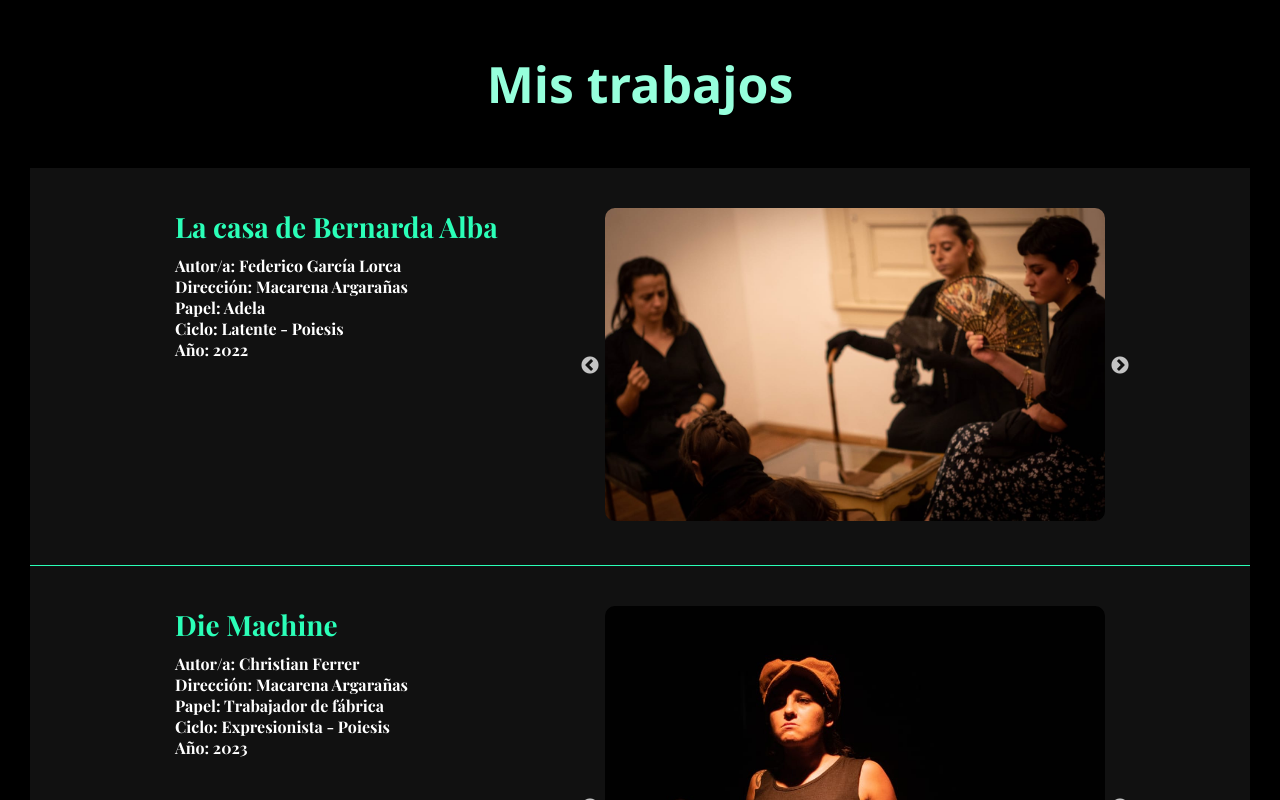
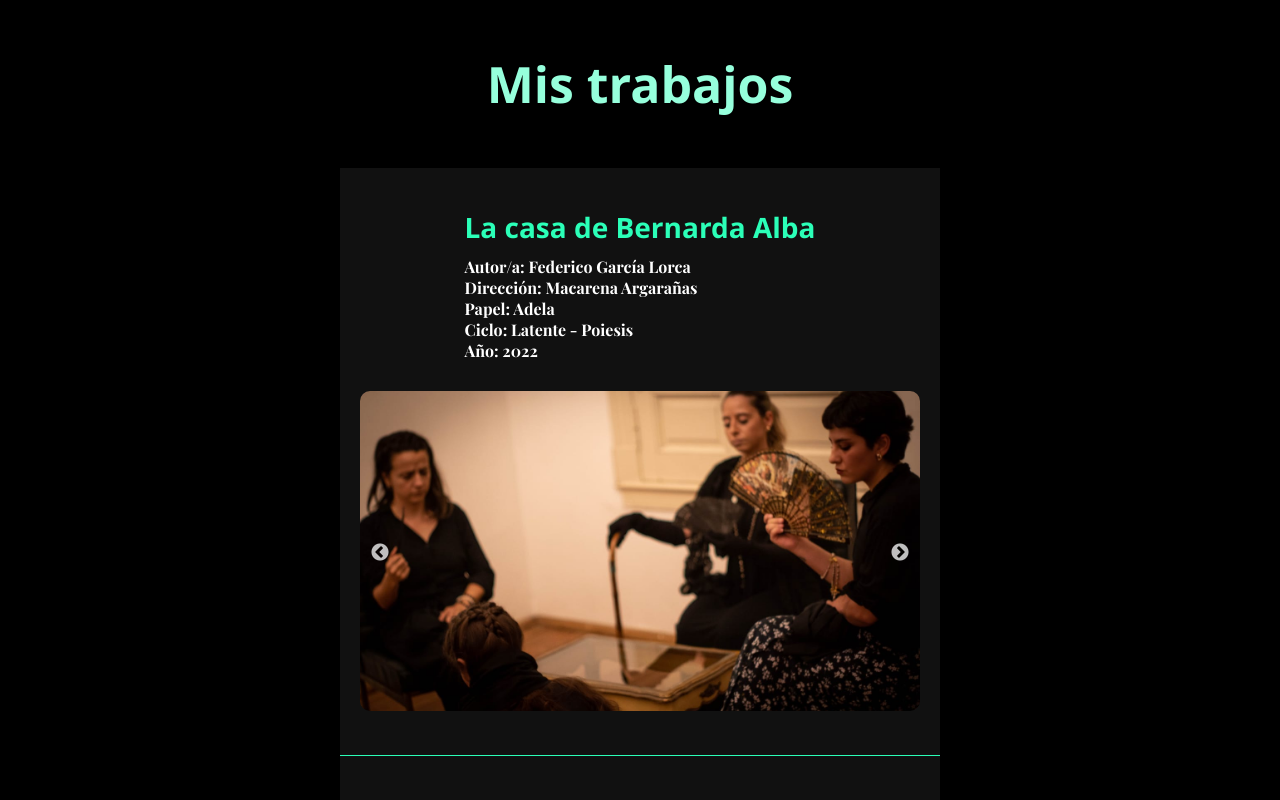
Before and after one commit to AgustinEA-dev/portfolio-milena-gracioso, a React (Create React App) app: page /mis-trabajos in a window 1280 px wide. Shown: the top 800 px of the page. Built offline with nearby package versions, Linux system fonts and the light colour scheme.

Commit message:
working on plays sections

```diff
--- a/src/components/cover/component-cover.jsx
+++ b/src/components/cover/component-cover.jsx
@@ -23,7 +23,9 @@ export function Cover() {
             <Link className="link-work" to="/mis-trabajos">
               Mi trabajo
             </Link>
-            div
+          </div>
+          <div className="grid-imgs">
+            <img src="/assets/imgs/bernarda-alba-foto4.jpeg" alt="Imagen 1" />
           </div>
         </div>
         <div class="cover-gradient-bottom"></div>
--- a/src/components/cover/styles-cover.css
+++ b/src/components/cover/styles-cover.css
@@ -2,10 +2,6 @@
     width: 100%;
     margin: auto;
     background-color: #000000;
-    background-image: url('https://www.transparenttextures.com/patterns/asfalt-light.png');
-    background-repeat: repeat;
-    background-size: auto;
-    background-position: center;
 }
 
 .cover-container {
@@ -17,9 +13,7 @@
     width: 90%;
     min-height: 100vh;
     display: flex;
-    flex-direction: column;
     margin: auto;
-    z-index: 0;
 }
 
 .cover-container::before,
@@ -48,9 +42,7 @@
     animation-delay: 4s;
 }
 
-.cover-gradient-bottom {
-    display: none;
-}
+.cover-gradient-bottom {}
 
 @keyframes floatBox {
 
@@ -138,6 +130,43 @@ cover-text-container */
     transform: translateY(-2px);
 }
 
+.cover-gradient-bottom {
+    display: inline;
+    position: absolute;
+    bottom: 0;
+    left: 0;
+    width: 100%;
+    height: 150px;
+    background: linear-gradient(to bottom, rgba(0, 0, 0, 0) 0%, #000 100%);
+    pointer-events: none;
+    z-index: 1;
+}
+
+/* imgs-grid-container */
+.grid-imgs {
+    height: 300px;
+    display: grid;
+    grid-template-rows: 1fr;
+    gap: 10px;
+    margin-top: 2rem;
+    position: relative;
+    z-index: 2;
+}
+
+.grid-imgs img {
+    width: 100%;
+    height: 100%;
+    object-fit: cover;
+    border-radius: 12px;
+    box-shadow: 0 4px 10px rgba(0, 0, 0, 0.2);
+}
+
+/* Diseño específico para 3 imágenes */
+.grid-imgs img:nth-child(1) {
+    grid-column: 1 / 2;
+    grid-row: 1 / 3;
+}
+
 /* cover-imgs-container */
 
 .cover-imgs-container {
@@ -214,6 +243,10 @@ cover-text-container */
         padding-top: 60px;
     }
 
+    .grid-imgs {
+        display: none;
+    }
+
 }
 
 @media(max-width:570px) {
@@ -244,18 +277,6 @@ cover-text-container */
         background-position: center 200px;
     }
 
-    .cover-gradient-bottom {
-        display: inline;
-        position: absolute;
-        bottom: 0;
-        left: 0;
-        width: 100%;
-        height: 150px;
-        background: linear-gradient(to bottom, rgba(0, 0, 0, 0) 0%, #000 100%);
-        pointer-events: none;
-        z-index: 1;
-    }
-
     .cover-overlay {
         display: none;
     }
--- a/src/components/work/component-play-item.jsx
+++ b/src/components/work/component-play-item.jsx
@@ -1,6 +1,8 @@
 import Slider from "react-slick";
 import "slick-carousel/slick/slick.css";
 import "slick-carousel/slick/slick-theme.css";
+
+import "./styles-play-item.css";
 
 export function PlayItem({ cicle, title, writer, director, rol, year, imgs }) {
   const settings = {
@@ -16,10 +18,9 @@ export function PlayItem({ cicle, title, writer, director, rol, year, imgs }) {
   };
 
   return (
-    <div style={styles.container}>
-      {/* Columna izquierda: texto */}
-      <div style={styles.info}>
-        <h2 style={styles.title}>{title}</h2>
+    <div className="play-item-container">
+      <div className="play-item-info">
+        <h2 className="play-item-title">{title}</h2>
         {writer && (
           <p>
             <strong>Autor/a:</strong> {writer}
@@ -39,12 +40,15 @@ export function PlayItem({ cicle, title, writer, director, rol, year, imgs }) {
         </p>
       </div>
 
-      {/* Columna derecha: slider */}
-      <div style={styles.slider}>
+      <div className="play-item-slider">
         <Slider {...settings}>
           {imgs.map((img, i) => (
             <div key={i}>
-              <img src={img} alt={`${title} ${i + 1}`} style={styles.image} />
+              <img
+                src={img}
+                alt={`${title} ${i + 1}`}
+                className="play-item-image"
+              />
             </div>
           ))}
         </Slider>
@@ -52,40 +56,3 @@ export function PlayItem({ cicle, title, writer, director, rol, year, imgs }) {
     </div>
   );
 }
-
-// Estilos en línea para simplicidad (puedes pasarlos a CSS luego)
-const styles = {
-  container: {
-    display: "flex",
-    flexWrap: "wrap",
-    gap: "30px",
-    padding: "40px 20px",
-    backgroundColor: "#111",
-    color: "white",
-    borderBottom: "1px solid #2bffb8",
-    justifyContent: "center",
-  },
-  info: {
-    flex: "1",
-    minWidth: "250px",
-    maxWidth: "400px",
-    fontFamily: "'Playfair Display', serif",
-  },
-  title: {
-    fontSize: "28px",
-    color: "#2bffb8",
-    marginBottom: "10px",
-  },
-  slider: {
-    flex: "1",
-    minWidth: "300px",
-    maxWidth: "500px",
-    heigth: "500px",
-  },
-  image: {
-    width: "100%",
-    borderRadius: "10px",
-    objectFit: "cover",
-    maxHeight: "400px",
-  },
-};
--- a/src/components/work/styles-play-item.css
+++ b/src/components/work/styles-play-item.css
@@ -0,0 +1,56 @@
+.play-item-container {
+    display: flex;
+    flex-direction: column;
+    align-items: center;
+    flex-wrap: wrap;
+    gap: 30px;
+    padding: 40px 20px;
+    background-color: #111;
+    color: white;
+    border-bottom: 1px solid #2bffb8;
+    justify-content: center;
+}
+
+.play-item-info {
+    flex: 1;
+    min-width: 250px;
+    max-width: 400px;
+    font-family: 'Playfair Display', serif;
+}
+
+.play-item-title {
+    font-size: 28px;
+    font-family: 'Segoe UI', Tahoma, Geneva, Verdana, sans-serif;
+    color: #2bffb8;
+    margin-bottom: 10px;
+}
+
+.play-item-slider {
+    flex: 1;
+    width: 100%;
+    min-width: 0;
+    max-width: 100%;
+}
+
+.play-item-image {
+    width: 100%;
+    border-radius: 10px;
+    object-fit: cover;
+    object-position: center;
+    max-height: 320px;
+}
+
+.play-item-slider .slick-prev,
+.play-item-slider .slick-next {
+    z-index: 1;
+    width: 30px;
+    height: 30px;
+}
+
+.play-item-slider .slick-prev {
+    left: 5px;
+}
+
+.play-item-slider .slick-next {
+    right: 5px;
+}
--- a/src/components/work/styles-work-section.css
+++ b/src/components/work/styles-work-section.css
@@ -1,5 +1,5 @@
 .section-my-work {
-    max-width: 1220px;
+    max-width: 600px;
     margin: auto;
 }
 
```
Also changed, not shown: public/assets/imgs/die-machine-foto5v.jpeg (added).
